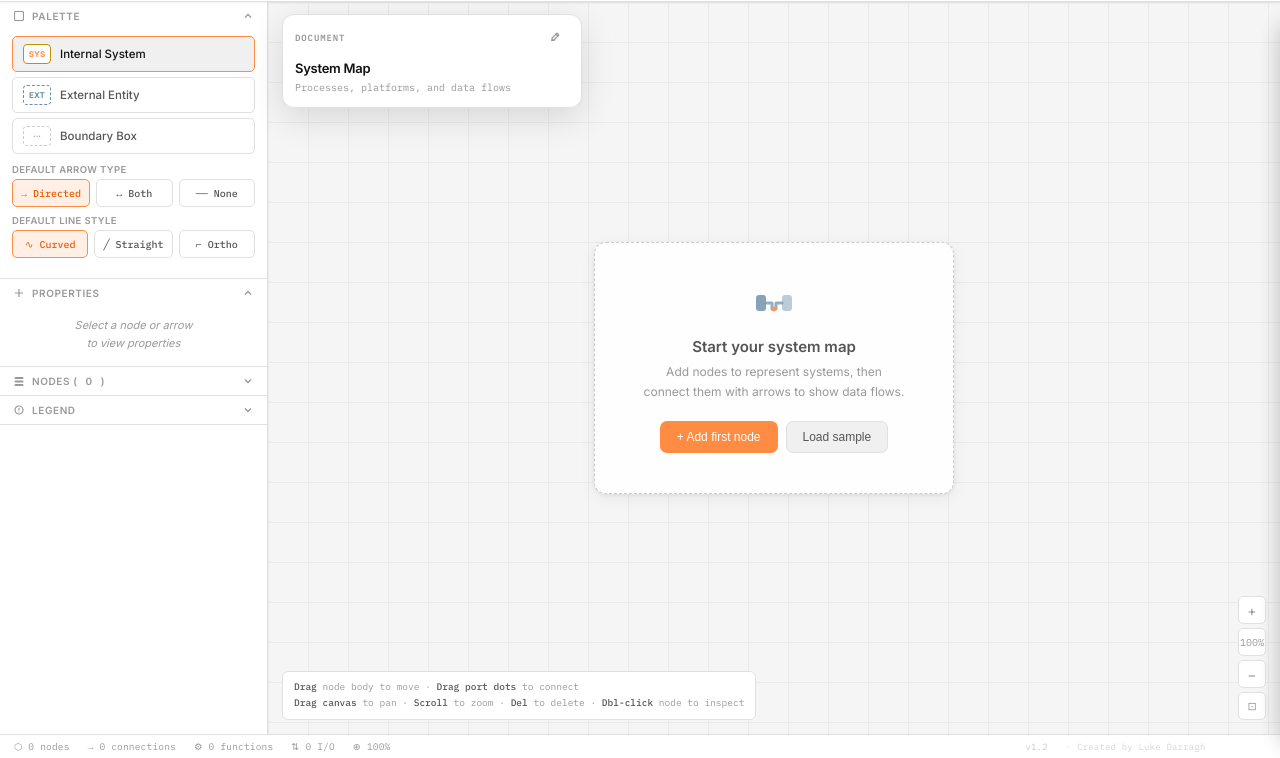
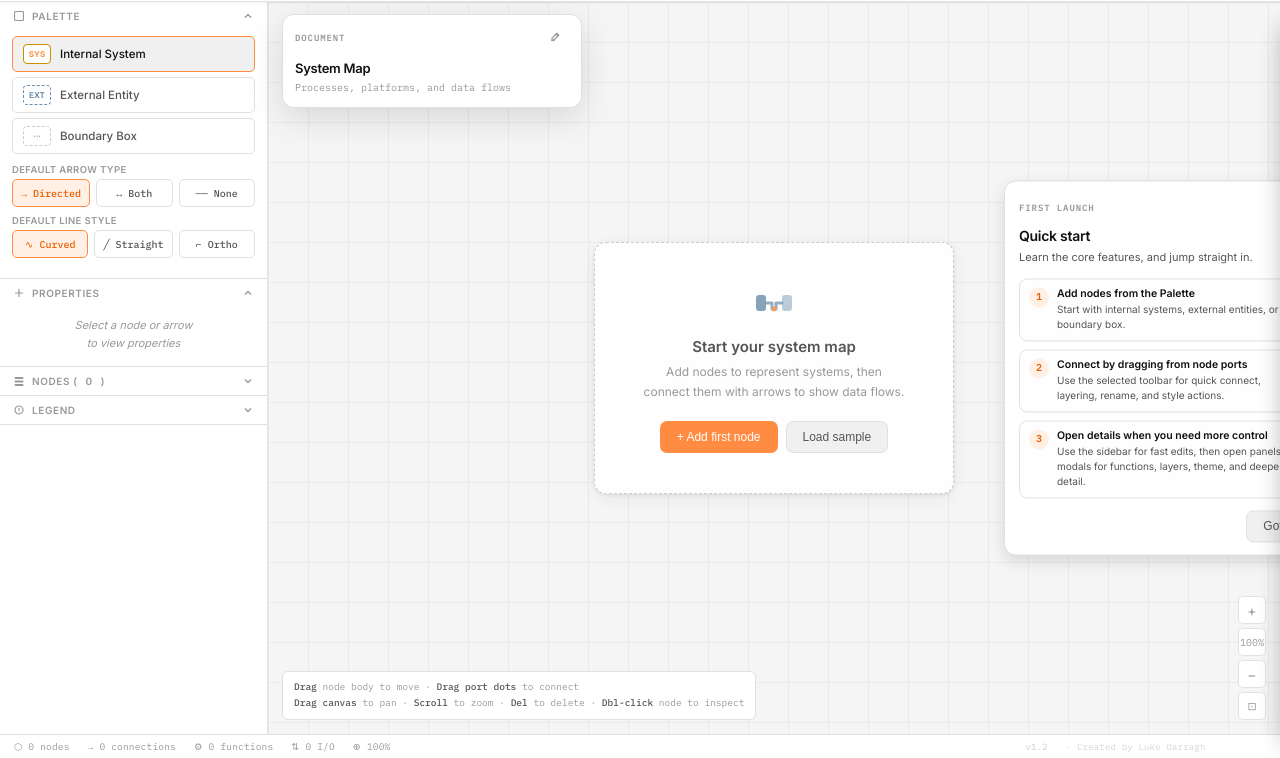
Before and after one commit to luked-tools/conduit, a website: page index.html in a window 1280 px wide. Shown: the part 42-800 px from the top of the page. Drawn offline with Linux system fonts and the light colour scheme.

Commit message:
Add in quick start panel

```diff
--- a/index.html
+++ b/index.html
@@ -281,6 +281,40 @@
 <button class="canvas-empty-btn" onclick="loadSampleIntoCurrentDraft()">Load sample</button>
         </div>
       </div>
+      <div id="canvas-welcome-card" aria-live="polite">
+        <div class="canvas-welcome-header">
+          <div class="canvas-welcome-kicker">First launch</div>
+          <button class="canvas-welcome-dismiss" onclick="dismissWelcomeCard()" aria-label="Dismiss quick start">×</button>
+        </div>
+        <div class="canvas-welcome-title">Quick start</div>
+          <div class="canvas-welcome-sub">Learn the core features, and jump straight in.</div>
+        <div class="canvas-welcome-tips">
+          <div class="canvas-welcome-tip">
+            <span class="canvas-welcome-tip-index">1</span>
+            <div>
+                <div class="canvas-welcome-tip-title">Add nodes from the Palette</div>
+                <div class="canvas-welcome-tip-copy">Start with internal systems, external entities, or a boundary box.</div>
+            </div>
+          </div>
+          <div class="canvas-welcome-tip">
+            <span class="canvas-welcome-tip-index">2</span>
+            <div>
+              <div class="canvas-welcome-tip-title">Connect by dragging from node ports</div>
+              <div class="canvas-welcome-tip-copy">Use the selected toolbar for quick connect, layering, rename, and style actions.</div>
+            </div>
+          </div>
+          <div class="canvas-welcome-tip">
+            <span class="canvas-welcome-tip-index">3</span>
+            <div>
+                <div class="canvas-welcome-tip-title">Open details when you need more control</div>
+                <div class="canvas-welcome-tip-copy">Use the sidebar for fast edits, then open panels or modals for functions, layers, theme, and deeper detail.</div>
+              </div>
+            </div>
+        </div>
+        <div class="canvas-welcome-actions">
+          <button class="canvas-empty-btn" onclick="dismissWelcomeCard()">Got it</button>
+        </div>
+      </div>
     </div>
 
     <!-- Zoom -->
--- a/src/main.js
+++ b/src/main.js
@@ -752,11 +752,12 @@ function bootApp() {
   } catch(e) {
     console.error('Conduit boot error:', e);
     try { init(); saveToLocalStorage(); } catch(e2) {}
-  }
-  updateDocumentPanelFromInputs();
-  updateDocumentPanelPosition();
-  restoreSectionState();
-  updatePaletteHighlight();
+    }
+    updateDocumentPanelFromInputs();
+    updateDocumentPanelPosition();
+    if (typeof initWelcomeCardState === 'function') initWelcomeCardState();
+    restoreSectionState();
+    updatePaletteHighlight();
   // Re-run empty state check after DOM settles
   setTimeout(updateEmptyState, 50);
 }
--- a/src/render/panels.js
+++ b/src/render/panels.js
@@ -1,5 +1,7 @@
 // Render and properties panel helpers extracted from main.js
 let _nodeListFilter = '';
+const WELCOME_SEEN_KEY = 'conduit_welcome_seen_v1';
+let _showWelcomeCard = false;
 
 function setNodeListFilter(value) {
   _nodeListFilter = (value || '').trim().toLowerCase();
@@ -16,11 +18,38 @@ function render() {
   if (typeof updateContextToolbar === 'function') updateContextToolbar();
 }
 
+function initWelcomeCardState() {
+  try {
+    _showWelcomeCard = !localStorage.getItem(WELCOME_SEEN_KEY);
+  } catch (e) {
+    _showWelcomeCard = true;
+  }
+  updateWelcomeCard();
+}
+
+function dismissWelcomeCard() {
+  _showWelcomeCard = false;
+  try {
+    localStorage.setItem(WELCOME_SEEN_KEY, '1');
+  } catch (e) {}
+  updateWelcomeCard();
+}
+
+function updateWelcomeCard() {
+  const empty = document.getElementById('canvas-empty');
+  const welcome = document.getElementById('canvas-welcome-card');
+  if (!empty || !welcome) return;
+  const shouldShow = _showWelcomeCard && state.nodes.length === 0;
+  empty.classList.toggle('welcome-visible', shouldShow);
+  welcome.classList.toggle('visible', shouldShow);
+}
+
 function updateEmptyState() {
   const el = document.getElementById('canvas-empty');
   if (!el) return;
   const hasNodes = state.nodes.length > 0;
   el.classList.toggle('visible', !hasNodes);
+  updateWelcomeCard();
 }
 
 function createPropSectionHeader(labelText, badgeText, sectionKey, bodyEl) {
--- a/styles/overlays.css
+++ b/styles/overlays.css
@@ -152,6 +152,7 @@
   }
   #canvas-empty.visible { opacity: 1; pointer-events: all; }
   .canvas-empty-box {
+    position: relative;
     border: 1.5px dashed var(--border2);
     border-radius: 12px; padding: 40px 48px;
     text-align: center; max-width: 360px;
@@ -183,6 +184,129 @@
     background: var(--accent); color: #fff; border-color: transparent;
   }
   .canvas-empty-btn.primary:hover { filter: brightness(1.1); }
+  #canvas-welcome-card {
+    position: absolute;
+    left: calc(50% + 230px);
+    top: 50%;
+    width: min(320px, calc(100vw - 32px));
+    padding: 14px 14px 12px;
+    border-radius: 12px;
+    border: 1px solid var(--border);
+    background: color-mix(in srgb, var(--surface) 96%, var(--bg) 4%);
+    box-shadow: var(--shadow-soft);
+    opacity: 0;
+    pointer-events: none;
+    transform: translate(18px, calc(-50% + 6px));
+    transition: opacity var(--motion-fade), transform var(--motion-panel);
+  }
+  #canvas-welcome-card.visible {
+    opacity: 1;
+    pointer-events: auto;
+    transform: translate(0, -50%);
+  }
+  .canvas-welcome-header {
+    display: flex;
+    align-items: center;
+    gap: 8px;
+    margin-bottom: 8px;
+  }
+  .canvas-welcome-kicker {
+    font-family: 'IBM Plex Mono', monospace;
+    font-size: 9px;
+    font-weight: 600;
+    letter-spacing: 0.1em;
+    text-transform: uppercase;
+    color: var(--text3);
+    flex: 1;
+  }
+  .canvas-welcome-dismiss {
+    width: 24px;
+    height: 24px;
+    border-radius: 5px;
+    border: 1px solid transparent;
+    background: transparent;
+    color: var(--text3);
+    cursor: pointer;
+    display: inline-flex;
+    align-items: center;
+    justify-content: center;
+    transition: all 0.12s;
+    padding: 0;
+  }
+  .canvas-welcome-dismiss:hover {
+    background: var(--surface-hover);
+    border-color: var(--border2);
+    color: var(--text);
+  }
+  .canvas-welcome-title {
+    font-size: 14px;
+    font-weight: 600;
+    color: var(--text);
+    margin-bottom: 5px;
+    letter-spacing: -0.02em;
+  }
+  .canvas-welcome-sub {
+    font-size: 11px;
+    line-height: 1.55;
+    color: var(--text2);
+    margin-bottom: 12px;
+  }
+  .canvas-welcome-tips {
+    display: flex;
+    flex-direction: column;
+    gap: 8px;
+  }
+  .canvas-welcome-tip {
+    display: grid;
+    grid-template-columns: 20px 1fr;
+    gap: 8px;
+    align-items: flex-start;
+    padding: 8px 9px;
+    border: 1px solid var(--border);
+    border-radius: 8px;
+    background: color-mix(in srgb, var(--surface) 94%, var(--surface2) 6%);
+  }
+  .canvas-welcome-tip-index {
+    width: 20px;
+    height: 20px;
+    border-radius: 999px;
+    background: var(--accent-soft);
+    color: var(--accent3);
+    display: inline-flex;
+    align-items: center;
+    justify-content: center;
+    font-family: 'IBM Plex Mono', monospace;
+    font-size: 10px;
+    font-weight: 600;
+    line-height: 1;
+  }
+  .canvas-welcome-tip-title {
+    font-size: 10.5px;
+    font-weight: 600;
+    color: var(--text);
+    margin-bottom: 2px;
+  }
+  .canvas-welcome-tip-copy {
+    font-size: 10px;
+    line-height: 1.5;
+    color: var(--text2);
+  }
+  .canvas-welcome-actions {
+    display: flex;
+    justify-content: flex-end;
+    margin-top: 12px;
+  }
+  @media (max-width: 980px) {
+    #canvas-welcome-card {
+      position: static;
+      width: min(360px, calc(100vw - 32px));
+      margin-top: 14px;
+      transform: translateY(6px);
+    }
+    #canvas-welcome-card.visible {
+      transform: translateY(0);
+    }
+  }
 
 
   /* .node-detail-dot removed — merged into .node-info-hint.has-detail */
```
Also changed, not shown: docs/UI_DESIGN_SYSTEM.md (+7 -0 lines), tests/smoke.spec.js (+12 -0 lines).
